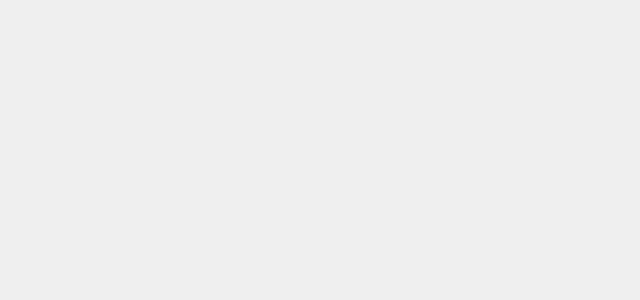
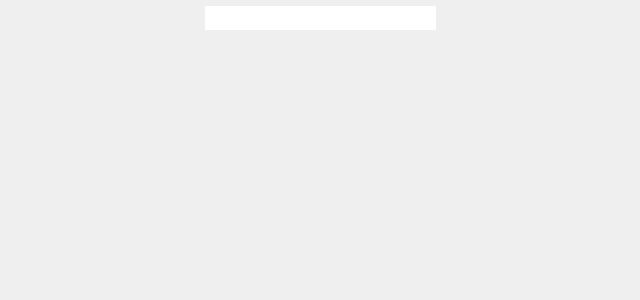
Before and after one commit to Zwierzu10/messenger-clone, a Next.js app: page / in a window 1280 px wide. Shown: the top 300 px of the page, without its empty margins (308-948 px from the left). Built offline with nearby package versions, Linux system fonts and the light colour scheme.

Commit message:
sidebar input

```diff
--- a/package.json
+++ b/package.json
@@ -11,6 +11,7 @@
   "dependencies": {
     "@clerk/nextjs": "^6.11.1",
     "firebase": "^11.3.1",
+    "lucide-react": "^0.475.0",
     "next": "15.1.6",
     "react": "^19.0.0",
     "react-dom": "^19.0.0"
--- a/src/app/components/sidebar.tsx
+++ b/src/app/components/sidebar.tsx
@@ -1,7 +1,14 @@
+import { SearchIcon } from "lucide-react";
+
 const SideBar = () => {
     return (
         <div className="sidebar w-1/5 min-w-40 h-screen bg-gray-800 text-white p-5">
-
+            <div className="w-full h-[10%] flex justify-center items-center">
+                <div className="INPUT-DIV w-[80%] h-1/2 bg-gray-100 flex rounded-2xl">
+                    <input type="text" className="bg-transparent h-full w-[80%] text-black placeholder:text-black p-3"/>
+                    <button className="w-[20%] flex justify-center items-center"><SearchIcon size={24} className="text-black"/></button>
+                </div>
+            </div>
         </div>
      );
 }
```
Also changed, not shown: 1 other file (tests, documents, lock files or other folders).
